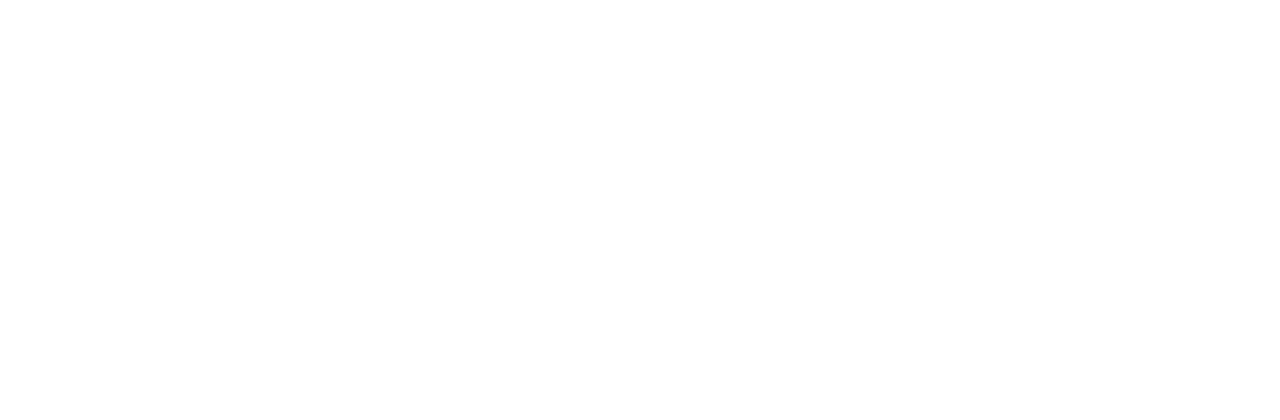
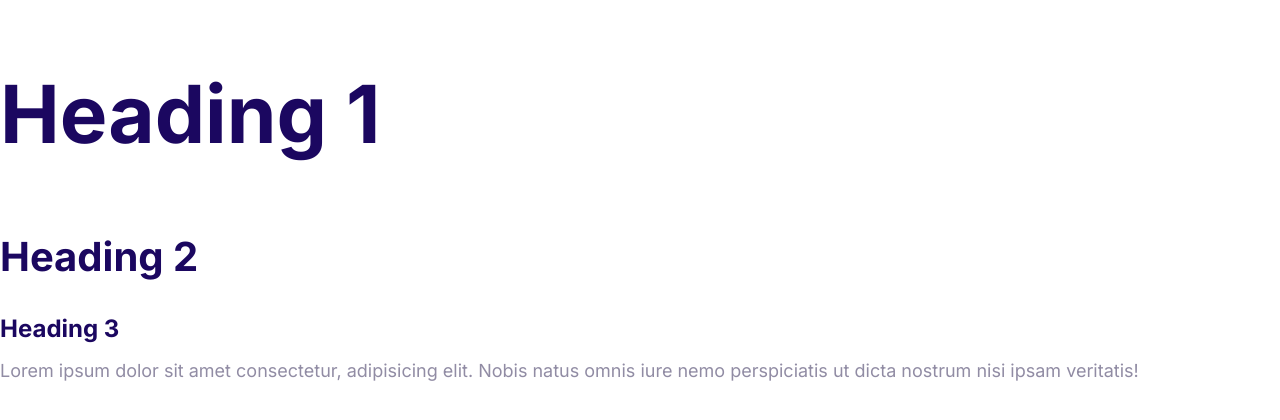
Before and after one commit to alexcoy06/trial-site, a website: page index.html in a window 1280 px wide. Drawn offline with nearby package versions, Linux system fonts and the light colour scheme.

Commit message:
Defined the font styles.

```diff
--- a/css/styles.css
+++ b/css/styles.css
@@ -5,3 +5,53 @@
     --color-headings: #1b0760;
     --color-body: #918ca4;
 }
+
+html {
+    font-size: 62.5%;
+}
+
+body {
+    font-family: Inter, Arial, Helvetica, sans-serif;
+    font-size: 2.4rem;
+    line-height: 1.5;
+    color: var(--color-body);
+}
+
+h1, h2, h3 {
+    color: var(--color-headings);
+    margin-bottom: 1rem;
+}
+
+h1 {
+    font-size: 7 rem;
+}
+
+h2 {
+    font-size: 4rem;
+}
+
+h3 {
+    font-size: 3rem;
+}
+
+p {
+    margin-top: 0;
+}
+
+@media screen and (min-width: 1024px) {
+    body {
+        font-size: 1.8rem;
+    }
+
+    h1 {
+        font-size: 8rem !important;
+    }
+
+    h2 {
+        font-size: 4rem;
+    }
+
+    h3 {
+        font-size: 2.4rem;
+    }
+}
--- a/index.html
+++ b/index.html
@@ -1,13 +1,25 @@
 <!DOCTYPE html>
 <html lang="en">
-<head>
-    <meta charset="UTF-8">
-    <meta name="viewport" content="width=device-width, initial-scale=1.0">
+  <head>
+    <meta charset="UTF-8" />
+    <meta name="viewport" content="width=device-width, initial-scale=1.0" />
     <title>Document</title>
-    <link rel="stylesheet" href="css/styles.css">
-    <link rel="stylesheet" href="/node_modules/normalize.css/normalize.css">
-</head>
-<body>
-
-</body>
+    <link rel="preconnect" href="https://fonts.googleapis.com" />
+    <link rel="preconnect" href="https://fonts.gstatic.com" crossorigin />
+    <link
+      href="https://fonts.googleapis.com/css2?family=Inter:wght@400;700&family=Roboto&display=swap"
+      rel="stylesheet"
+    />
+    <link rel="stylesheet" href="css/styles.css" />
+    <link rel="stylesheet" href="/node_modules/normalize.css/normalize.css" />
+  </head>
+  <body>
+    <h1>Heading 1</h1>
+    <h2>Heading 2</h2>
+    <h3>Heading 3</h3>
+    <p>
+      Lorem ipsum dolor sit amet consectetur, adipisicing elit. Nobis natus
+      omnis iure nemo perspiciatis ut dicta nostrum nisi ipsam veritatis!
+    </p>
+  </body>
 </html>
```
